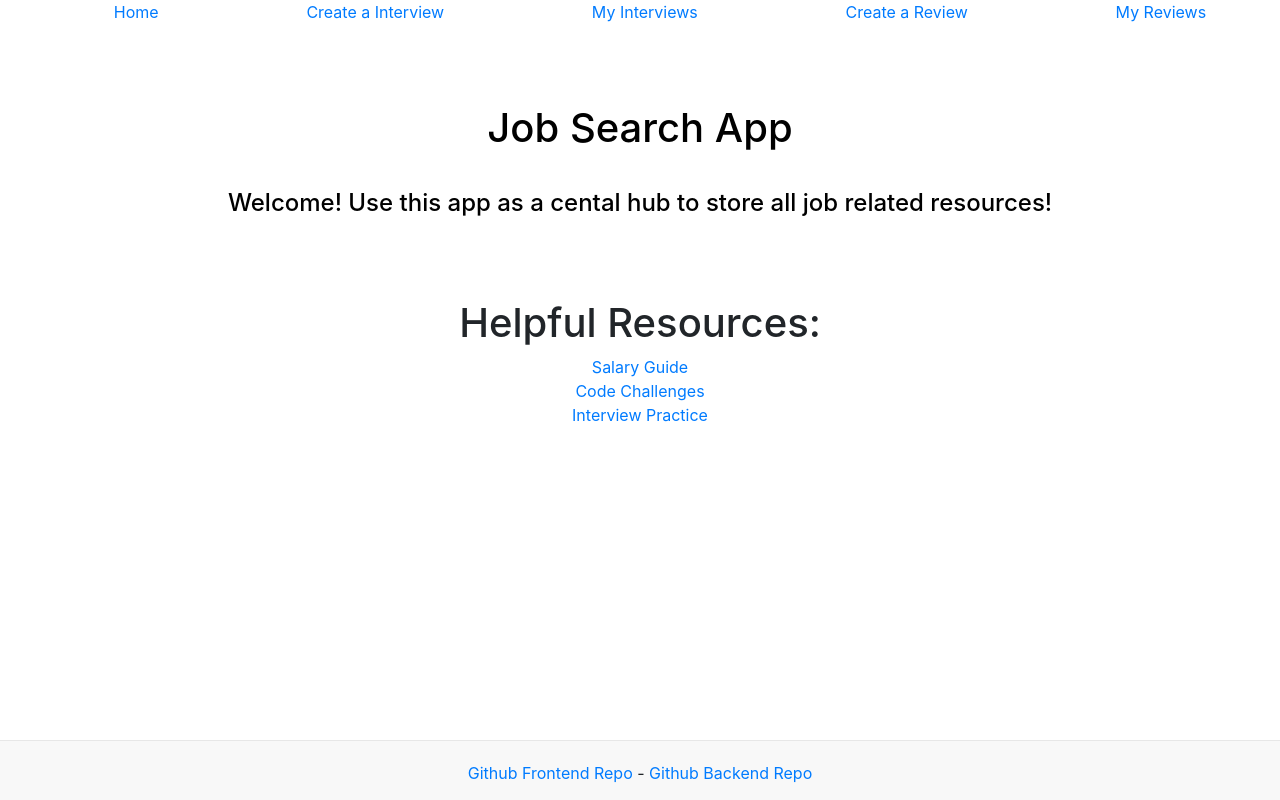
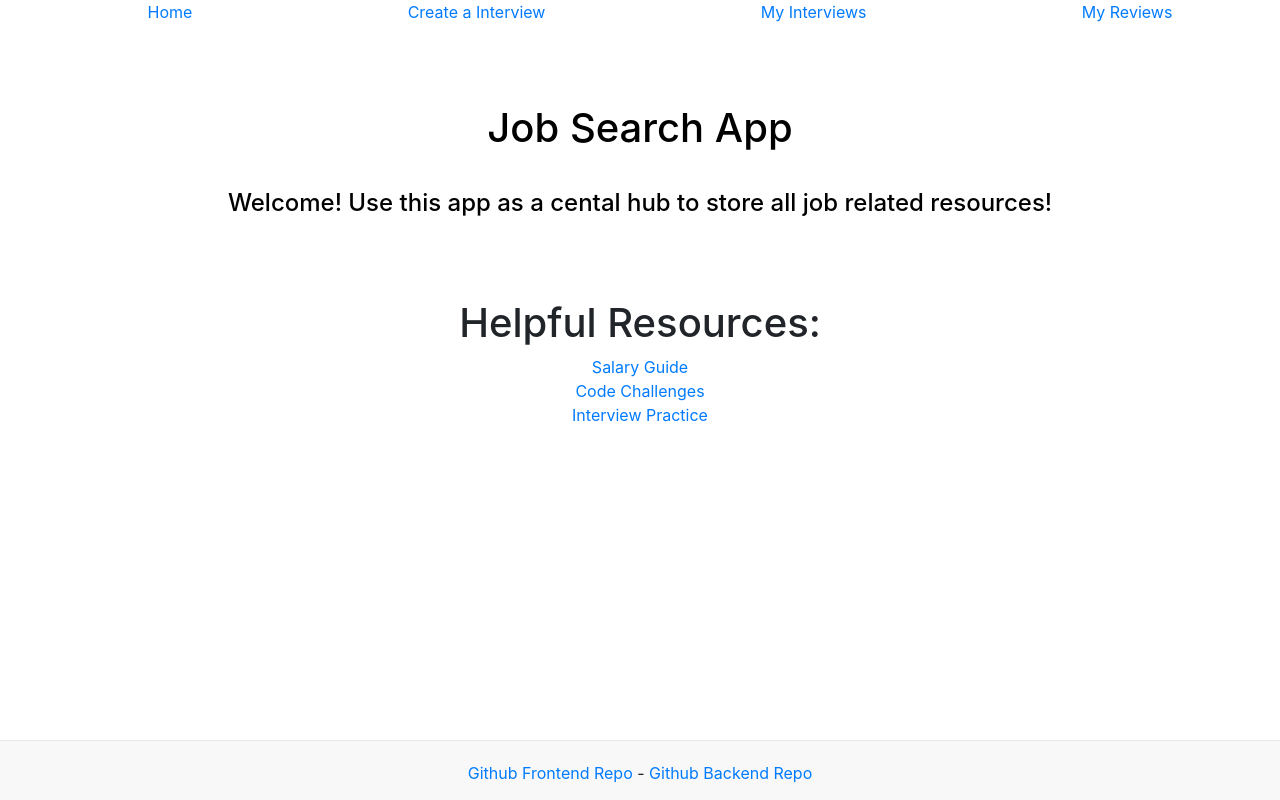
Before and after one commit to WhitnyNicole/job-search-react-redux, a React (Create React App) app: page / in a window 1280 px wide. Built offline with nearby package versions, Linux system fonts and the light colour scheme; no server answers.

Commit message:
remove unneccessary link to create review

```diff
--- a/src/components/Navbar.js
+++ b/src/components/Navbar.js
@@ -26,9 +26,6 @@ const Navbar = () => (
           <Link to="/interviews">My Interviews</Link>
         </li>
         <li>
-          <Link to="/reviews/new">Create a Review</Link>
-        </li>
-        <li>
           <Link to="/reviews">My Reviews</Link>
         </li>
       </ul>
```
